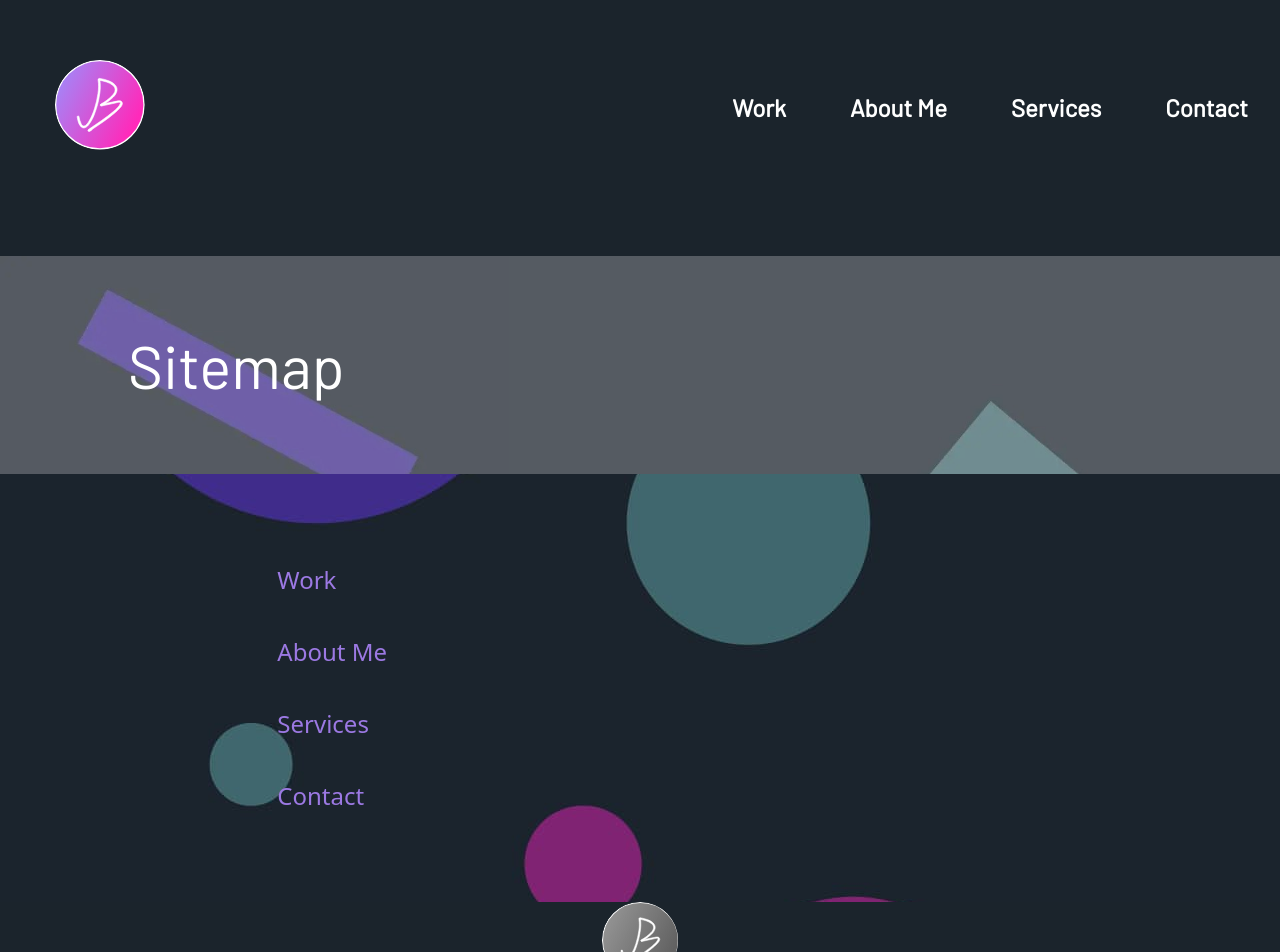
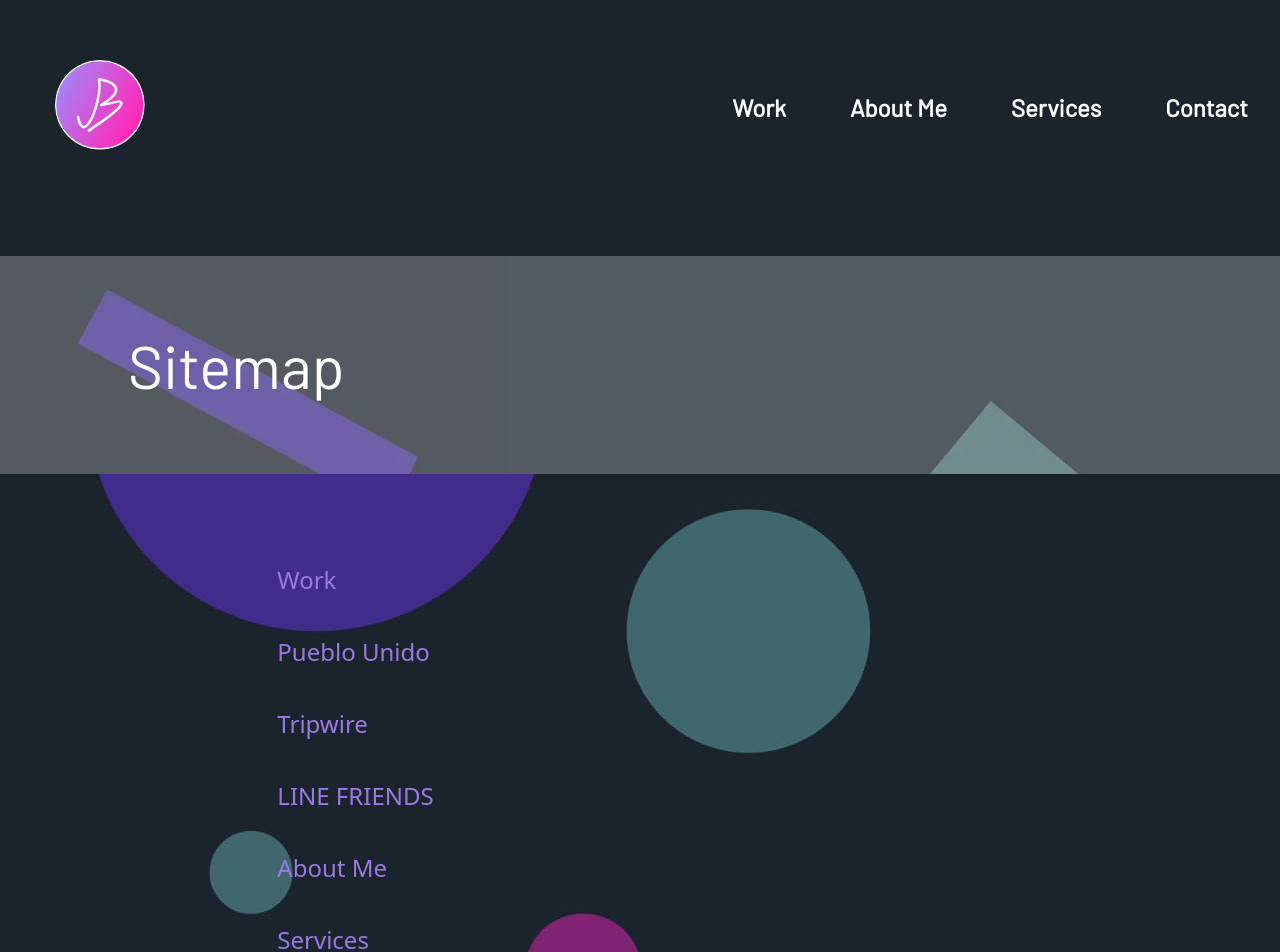
Before and after one commit to jbentley10/header-in-nextjs, a Next.js app: page /sitemap in a window 1280 px wide. Shown: the top 952 px of the page. Built offline with nearby package versions, Linux system fonts and the light colour scheme.

Commit message:
Updated ThreeColumnIcons component and Sitemap.

```diff
--- a/components/ThreeColumnIcons.js
+++ b/components/ThreeColumnIcons.js
@@ -11,7 +11,7 @@ class ThreeColumnIcons extends Component {
   render() {
     return (
 
-      <div className="three-column-icons bg-dark-background sm:block md:inline-block text-white w-full sm:text-center">
+      <div className="three-column-icons bg-dark-background sm:block md:flex text-white w-full sm:text-center">
         <Link href={this.props.Block1Link}>
           <div className={this.props.Block1ClassName}>
             <div className="bg-cool-green three-column-icons__icon w-full sm:h-auto md:h-full rounded-lg pb-8 margin-0-auto opacity-100 border-8 border-cool-green--reduced-opacity">
--- a/pages/sitemap.js
+++ b/pages/sitemap.js
@@ -31,6 +31,12 @@ export default function Home() {
             <p>&nbsp;</p>
             <p className="text-white lg:w-4/6 m-auto"><a href="/work" className="text-link-purple hover:text-link-purple-darker cursor-pointer">Work</a></p>
             <p>&nbsp;</p>
+            <p className="text-white lg:w-4/6 m-auto"><a href="/work/pueblo-unido" className="text-link-purple hover:text-link-purple-darker cursor-pointer">Pueblo Unido</a></p>
+            <p>&nbsp;</p>
+            <p className="text-white lg:w-4/6 m-auto"><a href="/work/tripwire" className="text-link-purple hover:text-link-purple-darker cursor-pointer">Tripwire</a></p>
+            <p>&nbsp;</p>
+            <p className="text-white lg:w-4/6 m-auto"><a href="/work/line-friends" className="text-link-purple hover:text-link-purple-darker cursor-pointer">LINE FRIENDS</a></p>
+            <p>&nbsp;</p>
             <p className="text-white lg:w-4/6 m-auto"><a href="/about-me" className="text-link-purple hover:text-link-purple-darker cursor-pointer">About Me</a></p>
             <p>&nbsp;</p>
             <p className="text-white lg:w-4/6 m-auto"><a href="/services" className="text-link-purple hover:text-link-purple-darker cursor-pointer">Services</a></p>
```
Also changed, not shown: 1 other file (tests, documents, lock files or other folders).
